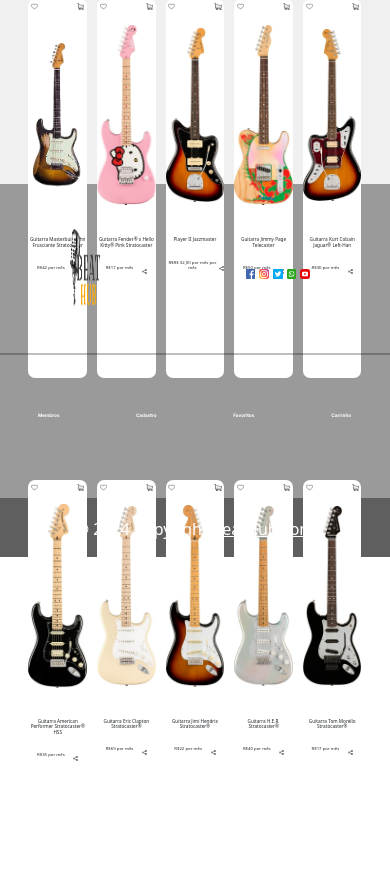
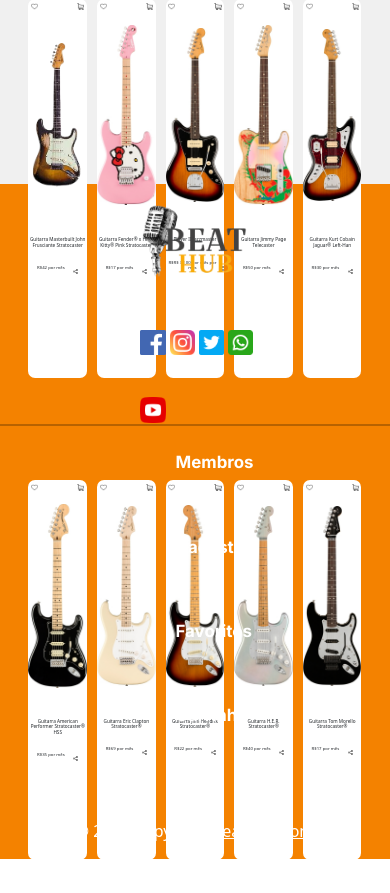
Before and after one commit to spricigom/BeatHub, a Vue app: page / in a window 390 px wide. Shown: the part 2451-3344 px from the top of the page. Built offline with nearby package versions, Linux system fonts and the light colour scheme; a web font is replaced by a local one.

Commit message:
FEAT:responsividade  footer

```diff
--- a/src/components/NavFooter.vue
+++ b/src/components/NavFooter.vue
@@ -45,7 +45,7 @@
 <style scoped>
 
 .Copyright{
-    background-color:rgb(95, 95, 95);
+    background-color:#F48200;
     color: white;
     height: 7vh;
     display: flex;
@@ -63,7 +63,7 @@
 }
 
  .redes-sociais {
-    width: 20vw;
+    width: 30vw;
     height: 10vh;
 }
 
@@ -71,7 +71,6 @@
     height: 10vh;
     width: 10vw;
     display: inline-block;
-    margin-top: 5vh;
 
 }
 
@@ -112,12 +111,80 @@
 
 .footer {
     width: 100%;
-    background-color: #9b9a9a;
+    background-color: #F48200;
 }
 
 * {
     padding: 0;
 }
+@media(max-width: 1280px){
+    .cima-footer  {
+        margin: 0;
+        padding: 10px;
+        display: flex;
+        justify-content: space-between;
+        justify-items: baseline;
+        align-items: center;
+        flex-direction: column;
 
+    }
+    .cima-footer .logo-footer {
+        padding: 10px;
+        width: 15vh;
+    }
+    .icones-footer{
+    width: 2vh;
+
+}
+
+    .baixo-footer {
+        margin: 0;
+        padding: 10px;
+        display: flex;
+        justify-content: space-between;
+        justify-items: baseline;
+        flex-direction: column;
+        align-items: center;
+    }
+    .baixo-footer h2{
+        font-size: 2vh
+    }
+
+}
+@media (max-width: 412px){
+    .cima-footer  {
+        margin: 0;
+        padding: 10px;
+        display: flex;
+        justify-content: space-between;
+        justify-items: baseline;
+        align-items: center;
+        flex-direction: column;
+
+    }
+    .cima-footer .logo-footer {
+        padding: 10px;
+        width: 15vh;
+    }
+
+.icones-footer{
+    width: 3vh;
+
+}
+
+    .baixo-footer {
+        margin: 0;
+        padding: 10px;
+        display: flex;
+        justify-content: space-between;
+        justify-items: baseline;
+        flex-direction: column;
+        align-items: center;
+    }
+    .baixo-footer h2{
+        font-size: 2vh
+    }
+
+}
 
 </style>
--- a/src/views/CadastroView.vue
+++ b/src/views/CadastroView.vue
@@ -205,7 +205,19 @@
   background: #efefef;
 }
 
+@media (max-width:1087px){
+    .direita .input{
+      width:20vh;
+    }
+}
+@media (max-width:799px){
 
+  .direita .input{
+    width:13vh;
+    box-sizing: border-box;
+    padding: 3px;
+  }
+  }
 .esquerda {
   background-color: #efefef;
   width: 55%;
@@ -304,9 +316,7 @@
   width: 33vw;
 }
 
-.data .input {
-  width: 6vw;
-}
+
 
 .genero {
   width: 70%;
```
